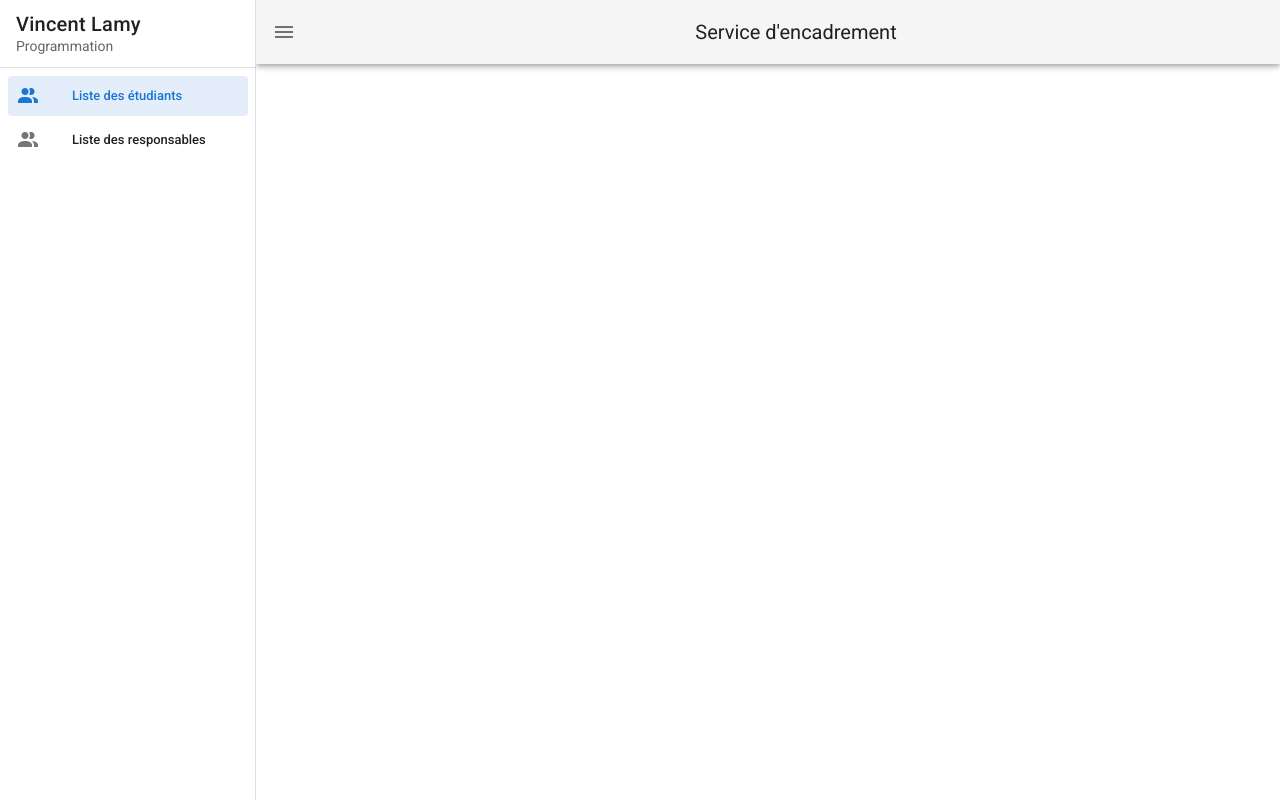
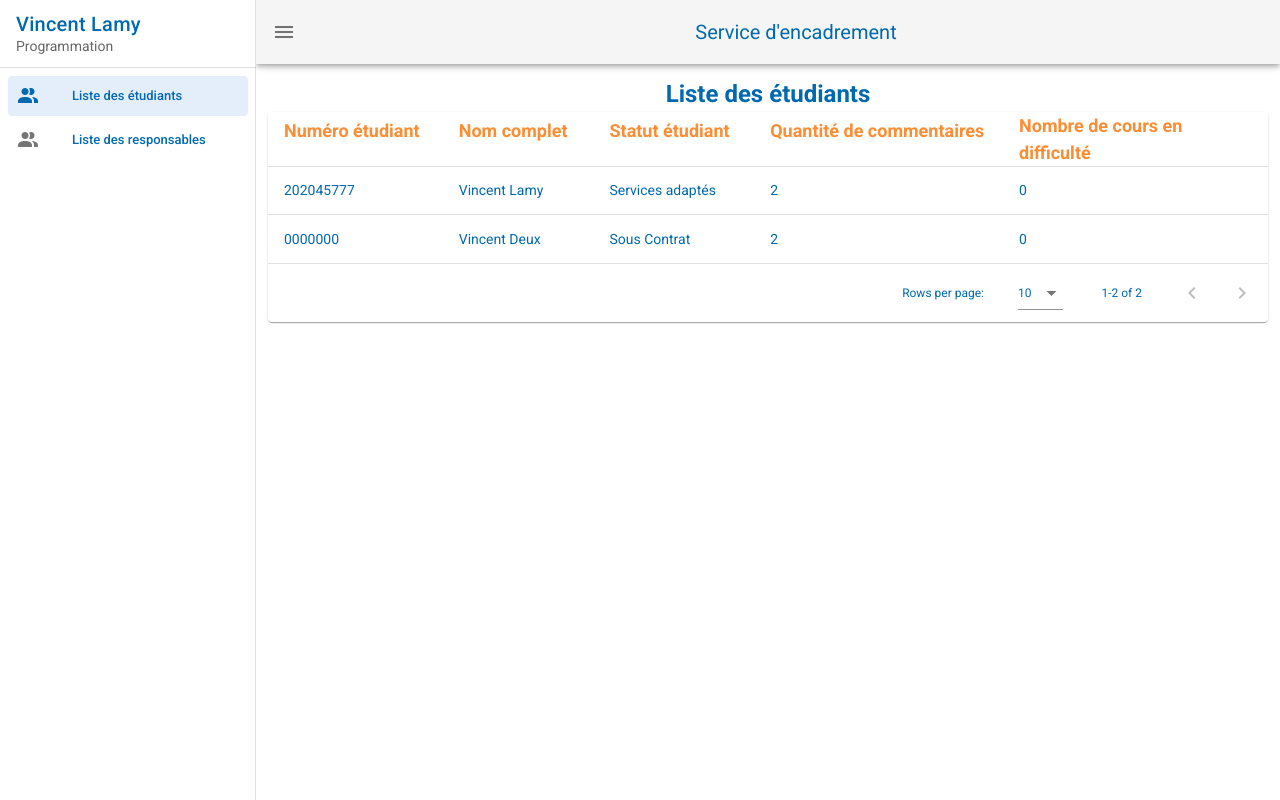
Before and after one commit to VincentLamy/service_encadrement, a Vue app in the folder client/: page /student_list in a window 1280 px wide. Built offline with nearby package versions, Linux system fonts and the light colour scheme.

Commit message:
Affichage liste étudiante sans BD

```diff
--- a/client/src/App.vue
+++ b/client/src/App.vue
@@ -11,7 +11,7 @@
       <v-divider></v-divider>
 
       <v-list nav dense>
-        <v-list-item-group v-model="selectedItem" color="primary">
+        <v-list-item-group color="primary">
           <v-list-item v-for="(item, i) in items" :key="i" :to="item.link" link>
             <v-list-item-icon>
               <v-icon v-text="item.icon"></v-icon>
@@ -32,7 +32,7 @@
     </v-app-bar>
 
     <v-main>
-      <!--  -->
+      <router-view></router-view>
     </v-main>
   </v-app>
 </template>
@@ -46,8 +46,12 @@
         { text: 'Liste des responsables', icon: 'mdi-account-multiple', link: "/user_list" },
       ],
       responsable: [
-        { name: "Vincent Lamy", programme: "Programmation"} // TODO Modifier pour aller chercher les données dans la BD
+        { name: "Vincent Lamy", programme: "Programmation" } // TODO Modifier pour aller chercher les données dans la BD
       ]
     }),
   }
 </script>
+
+<style>
+  @import './assets/styles/style.css';
+</style>
--- /dev/null
+++ b/client/src/assets/styles/style.css
@@ -0,0 +1,12 @@
+* {
+    color: #0169B0;
+}
+
+h1, h2, h3, h4, h5, h6 {
+    text-align: center;
+}
+
+thead span {
+    color: #FC8D33;
+    font-size: large;
+}
--- a/client/src/router/index.js
+++ b/client/src/router/index.js
@@ -1,6 +1,7 @@
 import Vue from 'vue'
 import VueRouter from 'vue-router'
 import HomeView from '../views/HomeView.vue'
+import StudentListView from '../views/StudentListView.vue'
 
 Vue.use(VueRouter)
 
@@ -11,12 +12,9 @@ const routes = [
     component: HomeView
   },
   {
-    path: '/about',
-    name: 'about',
-    // route level code-splitting
-    // this generates a separate chunk (about.[hash].js) for this route
-    // which is lazy-loaded when the route is visited.
-    component: () => import(/* webpackChunkName: "about" */ '../views/AboutView.vue')
+    path: '/student_list',
+    name: 'student_list',
+    component: StudentListView
   }
 ]
 
--- /dev/null
+++ b/client/src/views/StudentListView.vue
@@ -0,0 +1,55 @@
+<template>
+    <v-container>
+        <h2>Liste des étudiants</h2>
+
+        <v-data-table
+        :headers="headers"
+        :items="students"
+        :sort-desc="[false, true]"
+        multi-sort
+        class="elevation-1"
+        @click:row="rowClick"
+        ></v-data-table>
+    </v-container>
+
+  </template>
+
+<script>
+    export default {
+      data () {
+        return {
+          headers: [
+            { text: 'Numéro étudiant', value: 'student_number' },
+            { text: 'Nom complet', value: 'name' },
+            { text: 'Statut étudiant', value: 'statut' },
+            { text: 'Quantité de commentaires', value: 'commentary_quantity' },
+            { text: 'Nombre de cours en difficulté', value: 'critical_course_quantity' }
+          ],
+          students: [ // TODO modifier pour aller chercher les étudiants dans la BD
+            {
+              student_number: '202045777',
+              name: 'Vincent Lamy',
+              statut: 'Services adaptés',
+              commentary_quantity: '2',
+              critical_course_quantity: '0',
+            },
+            {
+              student_number: '0000000',
+              name: 'Vincent Deux',
+              statut: 'Sous Contrat',
+              commentary_quantity: '2',
+              critical_course_quantity: '0',
+            }
+          ]
+        }
+    },
+    methods: {
+        rowClick(item, row) {
+            let URL = `/student_form/${item.student_number}`
+            window.location = URL;
+            window.location.href = URL;
+            window.location.assign(URL);
+        }
+    }
+}
+  </script>
```
